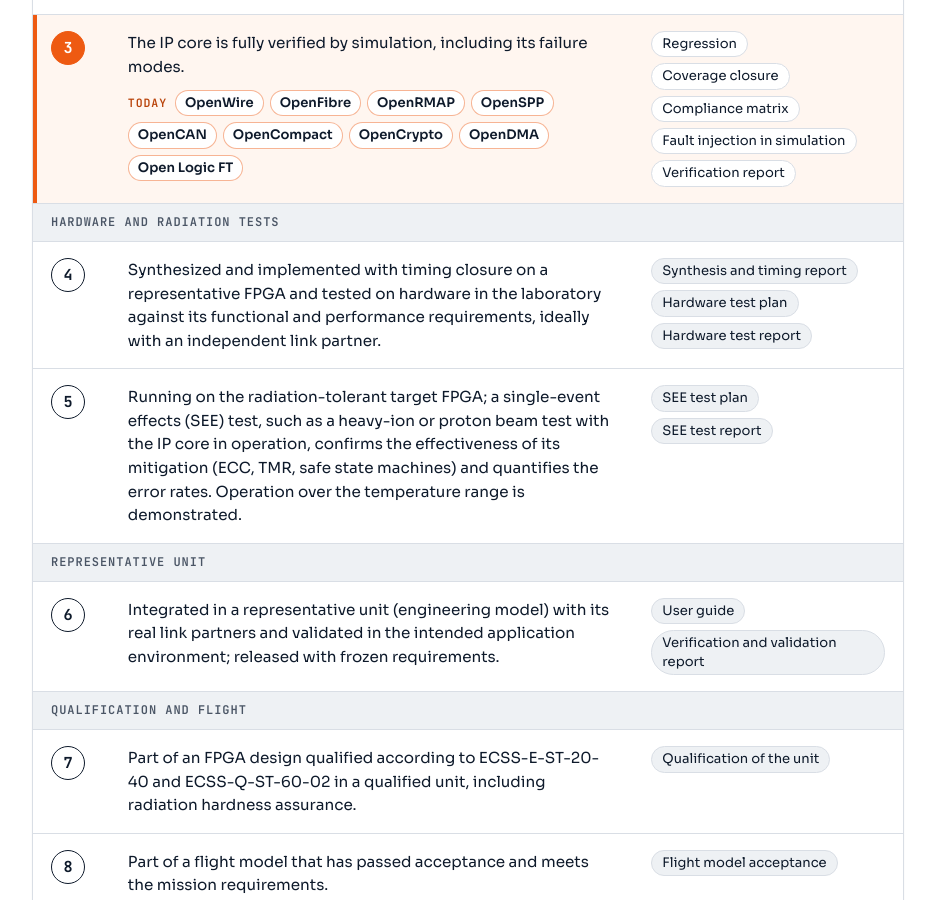
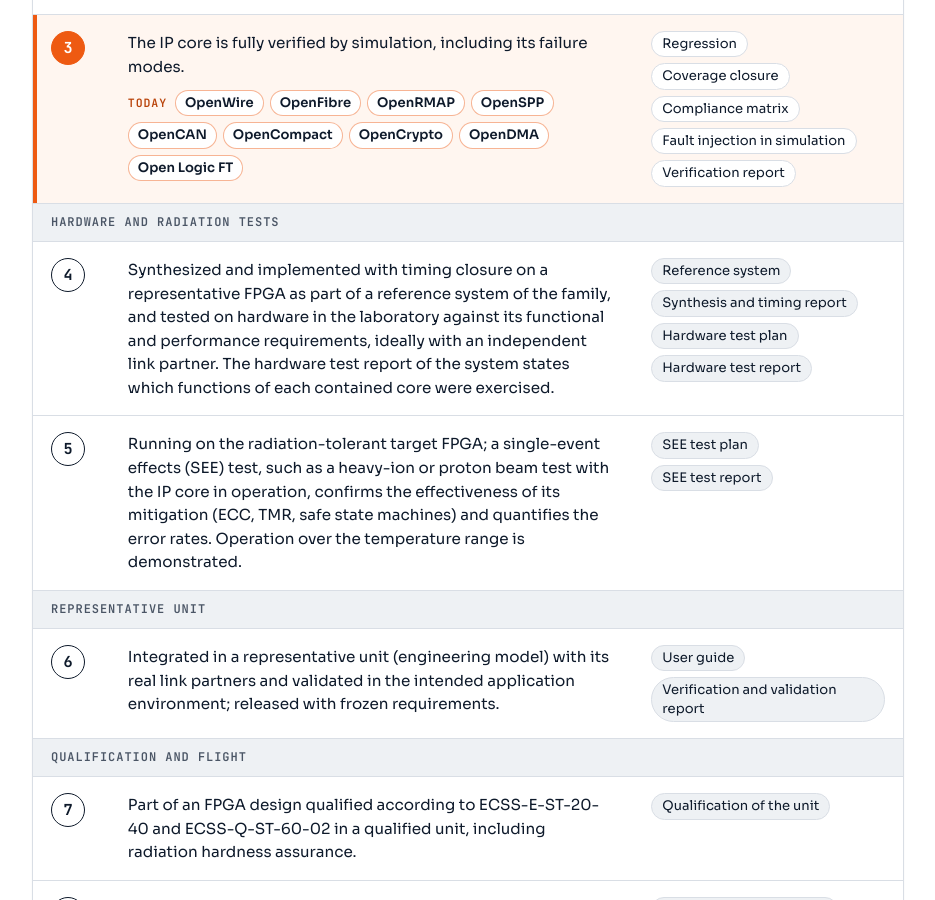
Before and after one commit to open-space-hdl/open-space-hdl.github.io, a Jekyll site: the page built from trl.html, in a window 1280 px wide and 900 px high, scrolled down 1756 px. Shown: the whole window, without its empty margins (172-1107 px from the left). Built offline with Jekyll 4.4.1, drawn with Linux system fonts in a browser that asks for light colours.

Commit message:
TRL 4 through the hardware test of a reference system
A core of the family reaches TRL 4 only through the hardware test of a reference system of the family that contains
it: level 4 of the TRL page now says that the core is implemented as part of such a system, that the hardware test
report of the system states which functions of each contained core were exercised, and lists the reference system as
evidence.

```diff
--- a/_data/trl.yml
+++ b/_data/trl.yml
@@ -23,9 +23,11 @@
 - level: 4
   phase: Hardware and radiation tests
   meaning: >-
-    Synthesized and implemented with timing closure on a representative FPGA and tested on hardware in the
-    laboratory against its functional and performance requirements, ideally with an independent link partner.
-  evidence: [Synthesis and timing report, Hardware test plan, Hardware test report]
+    Synthesized and implemented with timing closure on a representative FPGA as part of a reference system of the
+    family, and tested on hardware in the laboratory against its functional and performance requirements, ideally
+    with an independent link partner. The hardware test report of the system states which functions of each
+    contained core were exercised.
+  evidence: [Reference system, Synthesis and timing report, Hardware test plan, Hardware test report]
 
 - level: 5
   phase: Hardware and radiation tests
```
